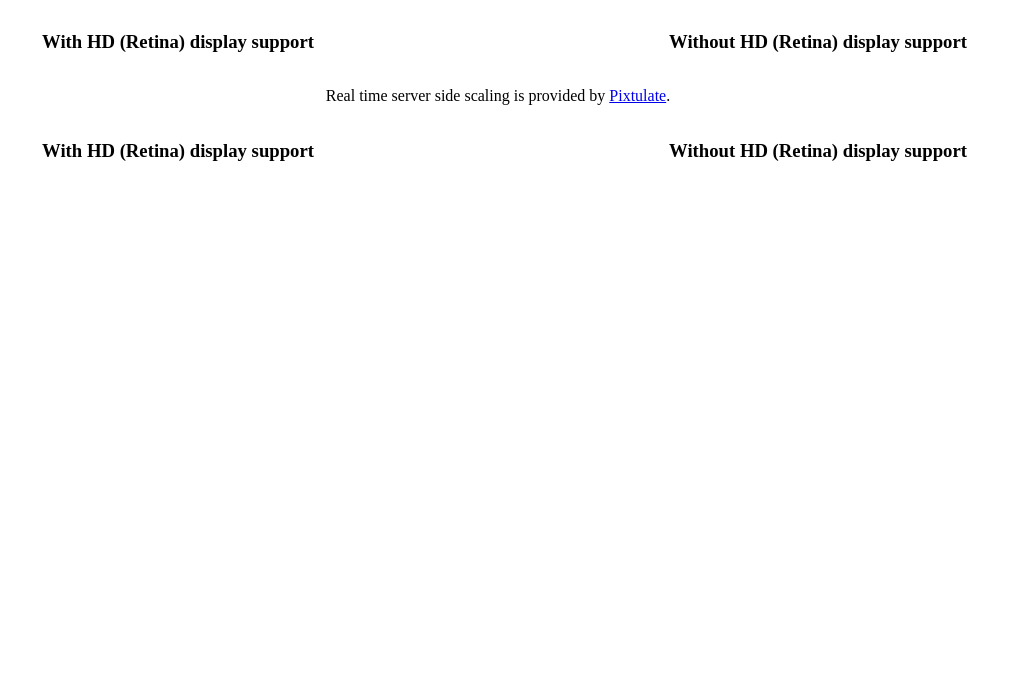
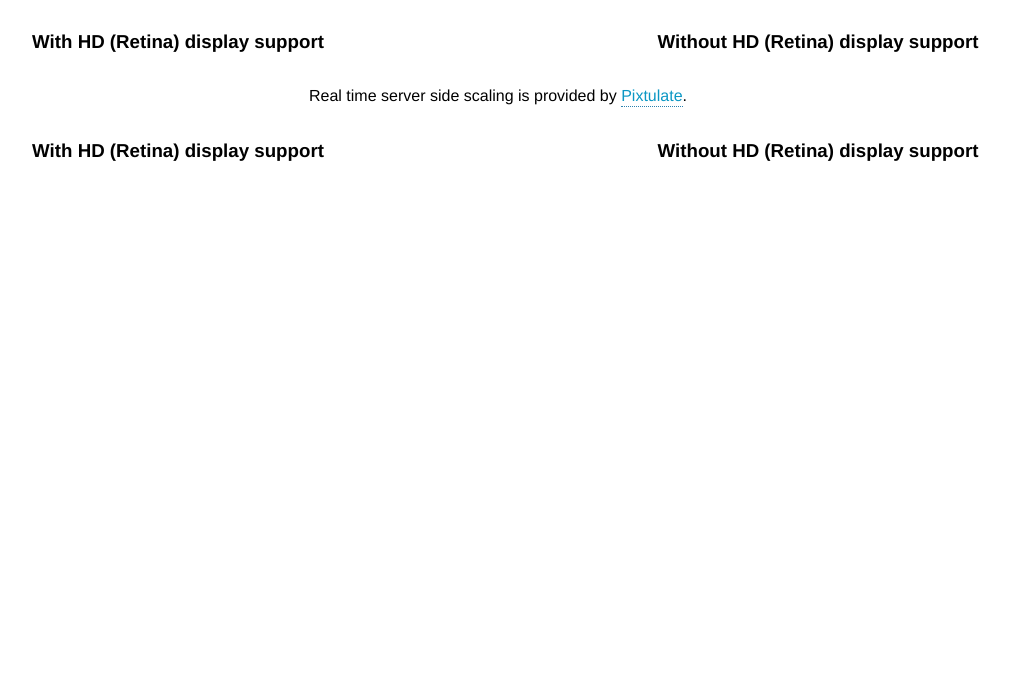
Before and after one commit to verlok/picturePolyfill, a website: page index.html in a window 1280 px wide. Shown: the part 102-800 px from the top of the page, without its empty margins (142-1152 px from the left). Drawn offline with Linux system fonts and the light colour scheme.

Commit message:
Slightly better demo presentation

```diff
--- a/index.html
+++ b/index.html
@@ -5,15 +5,18 @@
 	<title>Responsive images using verlok/picturePolyfill - by Andrea Verlicchi</title>
 	<meta name="viewport" content="width=device-width">
 	<style>
-		body { margin: 0 0 2em 0; padding: 0; text-align: center; }
-		.element a, .element span, .element img { display: block; }
-		h2 { margin-top: 1.5em }
-		img { width: 100%; height: auto; border: 0; }
+		body {font-family: Helvetica, Arial, sans-serif; margin: 0 0 2em 0; padding: 0; text-align: center}
+		a {color: #0b97c4; text-decoration: none; border-bottom: 1px dotted #2b81af; padding-bottom: .1em}
+		a:visited {color: #2F6FAD}
+		a:hover {color: #cc0000; border-bottom: 1px solid #cc0000}
+		.element a, .element span, .element img {display: block}
+		h2 {margin-top: 1.5em}
+		img {width: 100%; height: auto; border: 0}
 		@media screen and (min-width: 481px) {
-			.element { float: left; width: 50%; }
+			.element {float: left; width: 50%}
 		}
-		.cf:before,	.cf:after {	content: " "; display: table; }
-		.cf:after {	clear: both; }
+		.cf:before,	.cf:after {	content: " "; display: table}
+		.cf:after {	clear: both}
 	</style>
 </head>
 <body>
```
